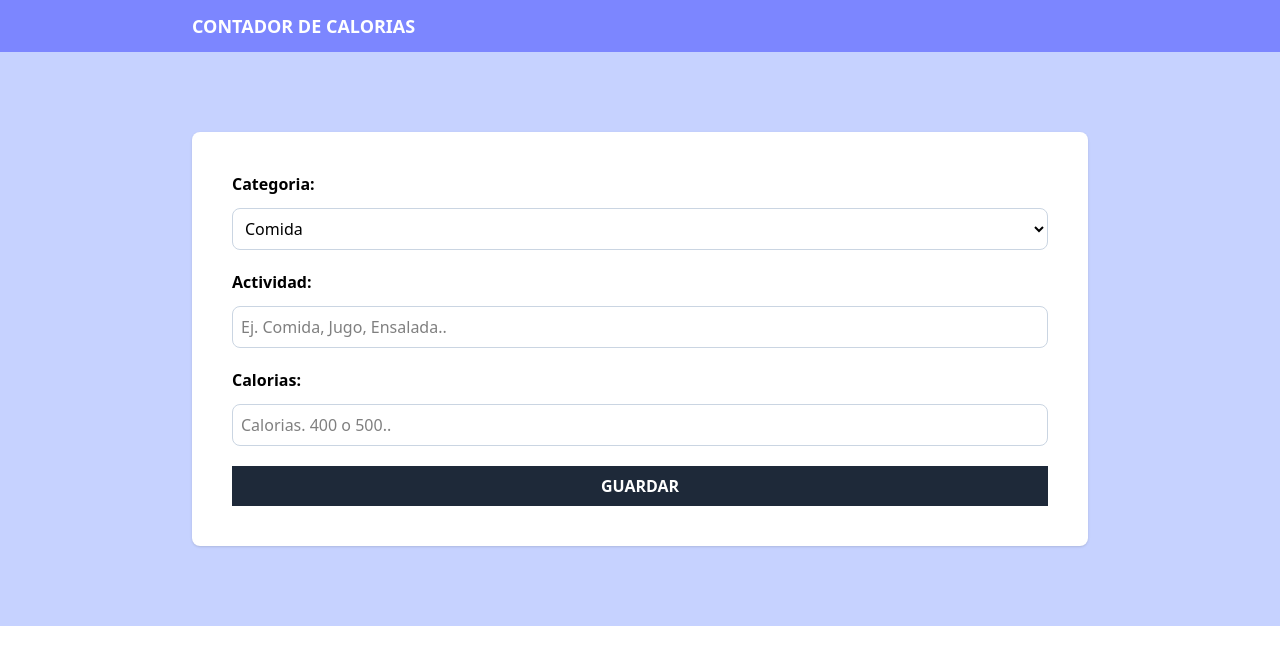
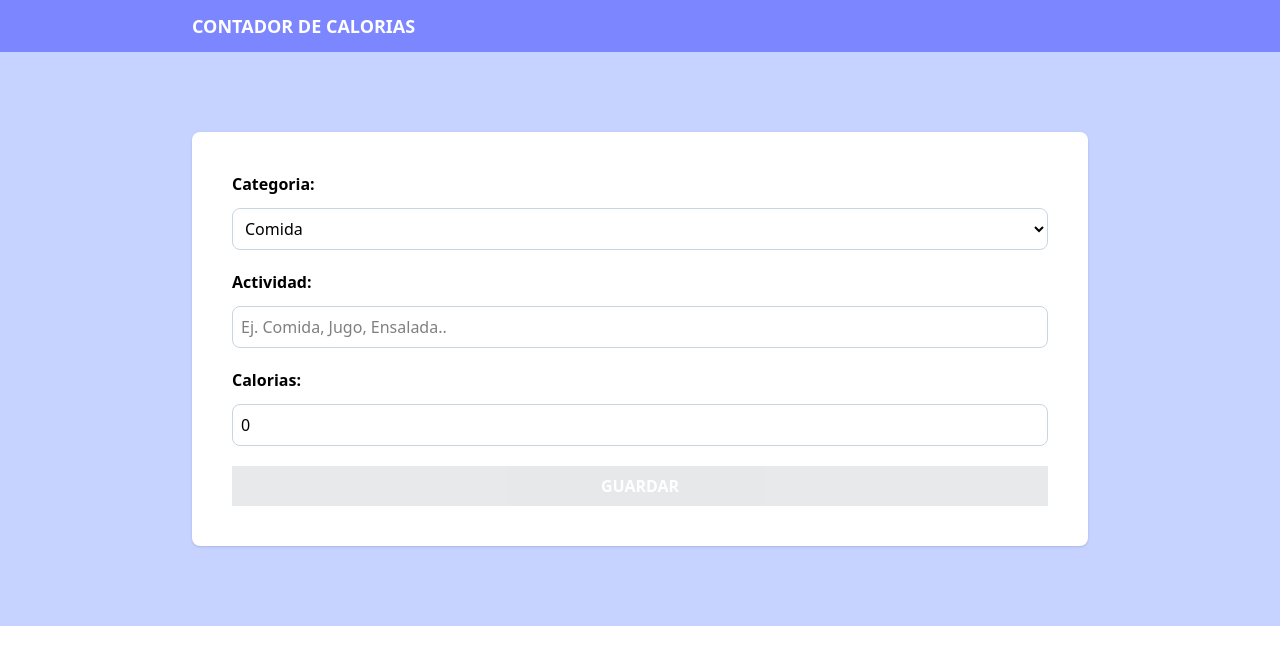
Before and after one commit to franwrld/calories-tracker, a React (Vite) app: page / in a window 1280 px wide. Shown: the top 664 px of the page. Built offline with nearby package versions, Linux system fonts and the light colour scheme.

Commit message:
Validando form

```diff
--- a/src/App.tsx
+++ b/src/App.tsx
@@ -14,11 +14,9 @@
 
       <section className="bg-indigo-200 py-20 px-5">
         <div className="max-w-4xl mx-auto">
-          <form action="">
             <Form
 
             />
-          </form>
         </div>
       </section>
     </>
--- a/src/components/Form.tsx
+++ b/src/components/Form.tsx
@@ -1,6 +1,28 @@
 import { categories } from "../data/categories"
+import { Activity } from "../types"
+import { useState, ChangeEvent } from "react"
 
 export default function Form() {
+
+    const [activity, setActivity] = useState<Activity>({
+        category: 1,
+        name: '',
+        calories: 0
+    })
+
+    const handleChange = (e: ChangeEvent<HTMLSelectElement> | ChangeEvent<HTMLInputElement>) => {
+        const isNumberField = ['category', 'calories'].includes(e.target.id)
+        setActivity({
+            ...activity,
+            [e.target.id]: isNumberField ? +e.target.value : e.target.value
+        })
+    }
+
+    const isValidActivity = () => {
+        const { name, calories} = activity
+        return name.trim() !== '' && calories > 0
+    }
+
     return (
         <form
             action=""
@@ -11,6 +33,8 @@
                 <select
                     className="border border-slate-300 p-2 rounded-lg w-full bg-white"
                     id="category"
+                    value={activity.category}
+                    onChange={handleChange}
                 >
                     {categories.map(category => (
                         <option
@@ -24,12 +48,14 @@
             </div>
 
             <div className="grid grid-cols-1 gap-3">
-            <label htmlFor="activity" className="font-bold">Actividad:</label>
+                <label htmlFor="name" className="font-bold">Actividad:</label>
                 <input
                     type="text"
-                id="activity"
+                    id="name"
                     className="border border-slate-300 p-2 rounded-lg"
                     placeholder="Ej. Comida, Jugo, Ensalada.."
+                    value={activity.name}
+                    onChange={handleChange}
                 />
             </div>
 
@@ -40,13 +66,16 @@
                     id="calories"
                     className="border border-slate-300 p-2 rounded-lg"
                     placeholder="Calorias. 400 o 500.."
+                    value={activity.calories}
+                    onChange={handleChange}
                 />
             </div>
 
             <input
                 type="submit"
-            className="bg-gray-800 hover:bg-gray-900 w-full p-2 font-bold uppercase text-white cursor-pointer"
+                className="bg-gray-800 hover:bg-gray-900 w-full p-2 font-bold uppercase text-white cursor-pointer disabled:opacity-10"
                 value="Guardar"
+                disabled={!isValidActivity()}
             />
 
         </form>
--- a/src/types/index.ts
+++ b/src/types/index.ts
@@ -2,3 +2,9 @@
     id: number,
     name: string
 ]
+
+export type Activity = [
+    category: number,
+    name: string,
+    calories: number
+]
```
Lines whose indentation alone changed are shown as unchanged.
